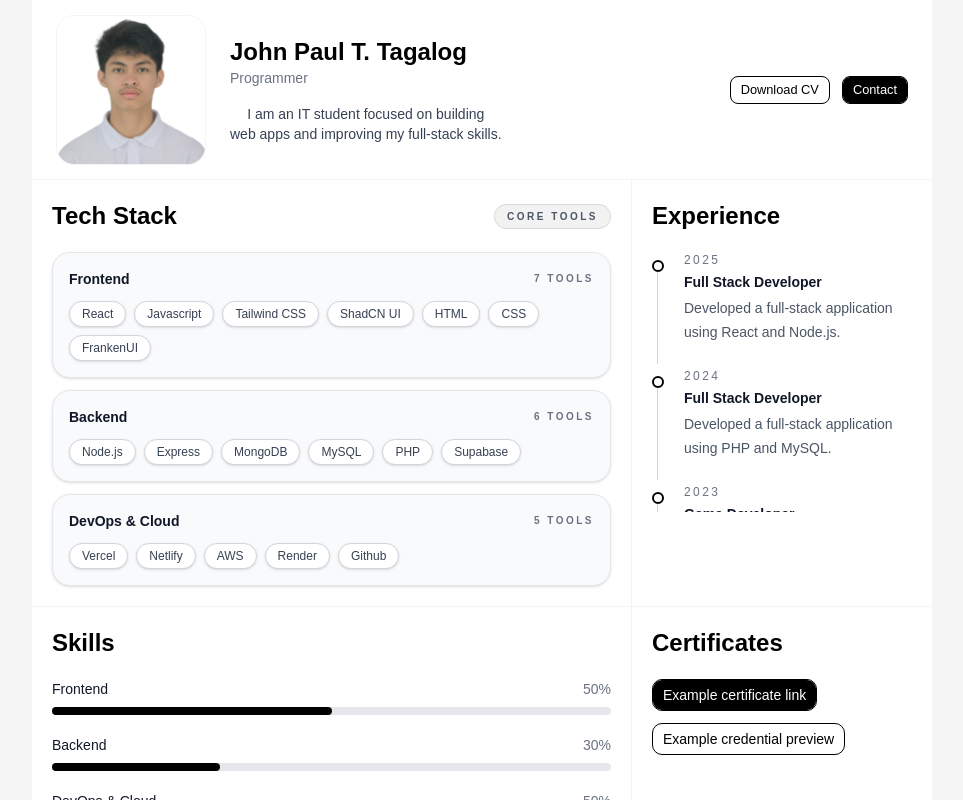
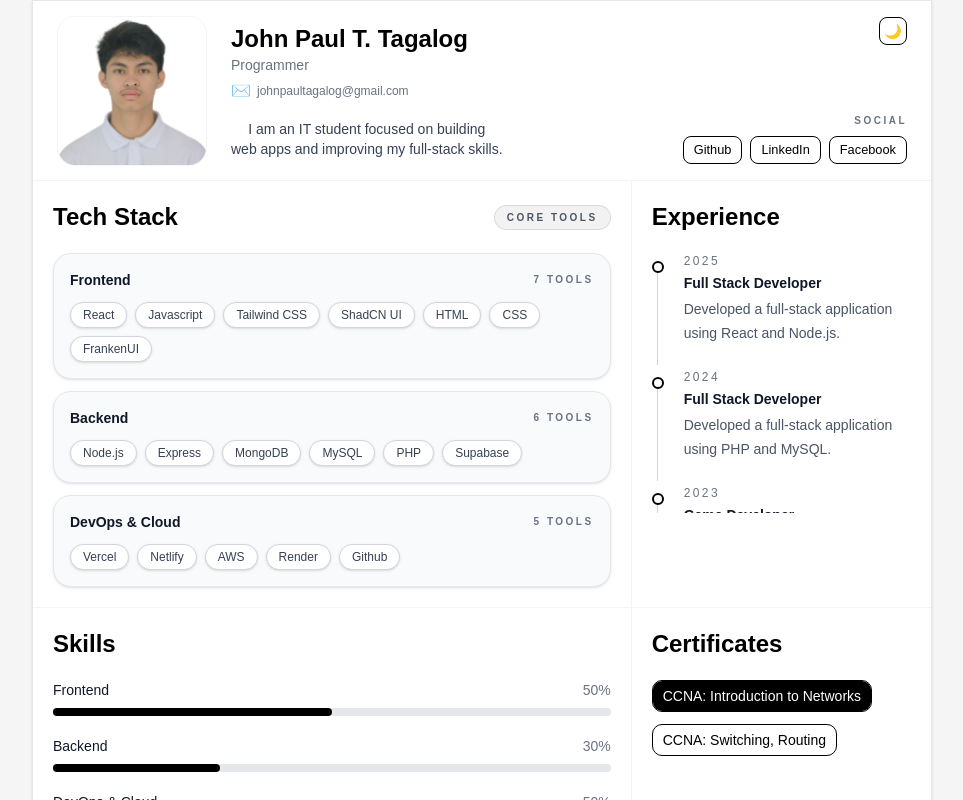
Before and after one commit to pauljohn495/My-Portfolio, a React (Vite) app in the folder frontend/: page / in a window 1280 px wide. Shown: the top 800 px of the page, without its empty margins (158-1121 px from the left). Built offline with nearby package versions, Linux system fonts and the light colour scheme; a web font is replaced by a local one.

Commit message:
Second Commit

```diff
--- a/frontend/src/data/portfolioData.json
+++ b/frontend/src/data/portfolioData.json
@@ -30,6 +30,11 @@
       "title": "Game Developer",
       "description": "Developed a simple 2D platformer game using Java."
     }
+  ],
+  "socialLinks": [
+    { "name": "Github", "url": "https://github.com/pauljohn495" },
+    { "name": "LinkedIn", "url": "https://www.linkedin.com/in/john-paul-tagalog-2168873a3" },
+    { "name": "Facebook", "url": "https://www.facebook.com/johnpaul.terigtagalog" }
   ],
   "personalProjects": [
     {
--- a/frontend/src/pages/home.jsx
+++ b/frontend/src/pages/home.jsx
@@ -1,14 +1,32 @@
-import React, { useState } from 'react'
+import React, { useEffect, useState } from 'react'
 import profile from '../assets/2x2.jpg'
 import { Button } from '../components/ui/button'
 import portfolioData from '../data/portfolioData.json'
+import ccna from '../assets/introduction.jpeg'
+import ccna2 from '../assets/routing.jpeg'
+
 
 const projectImages = import.meta.glob('../assets/*.{jpg,jpeg,png,webp}', { eager: true })
 
 const Home = () => {
-  const { techStack, skillLevels, experienceTimeline, personalProjects } = portfolioData
+  const { techStack, skillLevels, experienceTimeline, personalProjects, socialLinks } = portfolioData
   const [activeProject, setActiveProject] = useState(null)
   const [activeImageIndex, setActiveImageIndex] = useState(0)
+  const [activeCertificate, setActiveCertificate] = useState(null)
+  const [isDarkMode, setIsDarkMode] = useState(() => {
+    if (typeof window === 'undefined') return false
+
+    const savedTheme = window.localStorage.getItem('portfolio-theme')
+    if (savedTheme) return savedTheme === 'dark'
+
+    return window.matchMedia('(prefers-color-scheme: dark)').matches
+  })
+
+  useEffect(() => {
+    document.documentElement.classList.toggle('dark', isDarkMode)
+    document.documentElement.style.colorScheme = isDarkMode ? 'dark' : 'light'
+    window.localStorage.setItem('portfolio-theme', isDarkMode ? 'dark' : 'light')
+  }, [isDarkMode])
 
   const frontendTech = techStack.frontend
   const backendTech = techStack.backend
@@ -27,14 +45,46 @@ const Home = () => {
     setActiveImageIndex(0)
   }
 
+  const openCertificateModal = (certificate) => {
+    setActiveCertificate(certificate)
+  }
+
+  const closeCertificateModal = () => {
+    setActiveCertificate(null)
+  }
+
   const projectGallery = activeProject?.images?.length
     ? activeProject.images.map((imagePath) => getProjectImage(imagePath))
     : [getProjectImage(activeProject?.image)]
 
+  const normalizeUrl = (url) => {
+    if (!url) return '#'
+    return /^https?:\/\//i.test(url) ? url : `https://${url}`
+  }
+
+  const borderClass = isDarkMode ? 'border-gray-700' : 'border-gray-100'
+  const mutedTextClass = isDarkMode ? 'text-gray-400' : 'text-gray-500'
+  const bodyTextClass = isDarkMode ? 'text-gray-300' : 'text-gray-600'
+  const headingTextClass = isDarkMode ? 'text-gray-100' : 'text-gray-900'
+  const cardClass = isDarkMode ? 'border-gray-700 bg-[#222222]' : 'border-gray-200 bg-gray-50'
+  const panelClass = isDarkMode ? 'border-gray-700 bg-[#1f1f1f]' : 'border-gray-200 bg-white'
+  const pillClass = isDarkMode ? 'border-gray-600 bg-gray-800 text-gray-200' : 'border-gray-300 bg-white text-gray-700'
+  const softBadgeClass = isDarkMode ? 'border-gray-600 bg-gray-800/80 text-gray-300' : 'border-black/10 bg-black/5 text-gray-600'
+
   return (
-    <div className="bg-[#f5f5f5] font-sans text-black">
-      <div className="mx-auto w-[900px] bg-white">
-        <div className="flex h-[180px] items-center justify-between border-b border-gray-100 px-6">
+    <div className={`min-h-screen font-sans transition-colors duration-300 ${isDarkMode ? 'bg-[#121212] text-gray-100' : 'bg-[#f5f5f5] text-black'}`}>
+      <div className={`mx-auto w-[900px] border shadow-sm ${isDarkMode ? 'border-gray-700 bg-[#181818]' : 'border-gray-200 bg-white'}`}>
+        <div className={`relative flex h-[180px] items-center justify-between border-b px-6 ${isDarkMode ? 'border-gray-700 bg-[#181818]' : 'border-gray-100 bg-white'}`}>
+          <Button
+            type="button"
+            variant="outline"
+            size="icon-sm"
+            onClick={() => setIsDarkMode((current) => !current)}
+            className={`absolute right-6 top-4 ${isDarkMode ? 'border-white text-white hover:bg-white hover:text-black' : 'border-black bg-white text-black hover:bg-black hover:text-white'}`}
+            aria-label="Toggle dark mode"
+          >
+            {isDarkMode ? '☀️' : '🌙'}
+          </Button>
           <div className="flex items-center gap-6">
             <img
               src={profile}
@@ -43,31 +93,50 @@ const Home = () => {
             />
             <div className="flex flex-col justify-center">
               <h1 className="text-2xl font-bold">John Paul T. Tagalog</h1>
-              <p className="text-sm text-gray-500">Programmer</p>
-              <p className="mt-4 max-w-xl text-center text-sm text-gray-700">
+              <p className={`text-sm ${isDarkMode ? 'text-gray-400' : 'text-gray-500'}`}>Programmer</p>
+              <div className="mt-1 flex items-center gap-1.5">
+                <span className={`text-base ${isDarkMode ? 'text-gray-400' : 'text-gray-500'}`}>✉️</span>
+                <a
+                  href="mailto:johnpaultagalog@gmail.com"
+                  className={`text-xs transition-colors ${isDarkMode ? 'text-gray-400 hover:text-white' : 'text-gray-500 hover:text-black'}`}
+                >
+                  johnpaultagalog@gmail.com
+                </a>
+              </div>
+              <p className={`mt-4 max-w-xl text-center text-sm ${isDarkMode ? 'text-gray-300' : 'text-gray-700'}`}>
                 I am an IT student focused on building <br></br> web apps and improving my full-stack skills.
               </p>
             </div>
           </div>
-          <div className="flex gap-3">
-            <Button variant="outline" size="sm" className="border-black bg-white text-black hover:bg-black hover:text-white">
-              Download CV
-            </Button>
-            <Button variant="secondary" size="sm" className="border-black bg-black text-white hover:bg-white hover:text-black">
-              Contact
-            </Button>
+          <div className="absolute bottom-4 right-6 flex flex-col items-end gap-2">
+            <p className={`text-[10px] font-semibold uppercase tracking-[0.25em] ${isDarkMode ? 'text-gray-400' : 'text-gray-500'}`}>Social</p>
+            <div className="flex gap-2">
+              {socialLinks.map((social) => (
+                <Button
+                  key={social.name}
+                  asChild
+                  variant="outline"
+                  size="sm"
+                  className={`${isDarkMode ? 'border-white text-white hover:bg-white hover:text-black' : 'border-black bg-white text-black hover:bg-black hover:text-white'}`}
+                >
+                  <a href={normalizeUrl(social.url)} target="_blank" rel="noreferrer">
+                    {social.name}
+                  </a>
+                </Button>
+              ))}
+            </div>
           </div>
         </div>
 
-        <div className="grid grid-cols-[2fr_1fr] grid-rows-1 border-b border-gray-100">
-          <div className="border-r border-b border-gray-100 p-5">
+        <div className={`grid grid-cols-[2fr_1fr] grid-rows-1 border-b ${borderClass}`}>
+          <div className={`border-r border-b p-5 ${borderClass}`}>
             <div className="flex items-center justify-between">
               <h1 className="text-2xl font-bold">Tech Stack</h1>
-              <span className="rounded-full border border-black/10 bg-black/5 px-3 py-1 text-[10px] font-semibold uppercase tracking-[0.25em] text-gray-600">
+              <span className={`rounded-full border px-3 py-1 text-[10px] font-semibold uppercase tracking-[0.25em] ${softBadgeClass}`}>
                 Core tools
               </span>
             </div>
-            <div className="mt-5 grid gap-3 text-sm text-gray-600">
+            <div className={`mt-5 grid gap-3 text-sm ${bodyTextClass}`}>
               {[
                 { title: 'Frontend', items: frontendTech, accent: 'from-sky-500/15 to-cyan-500/10' },
                 { title: 'Backend', items: backendTech, accent: 'from-violet-500/15 to-fuchsia-500/10' },
@@ -75,11 +144,11 @@ const Home = () => {
               ].map((category) => (
                 <div
                   key={category.title}
-                  className="rounded-2xl border border-gray-200 bg-gray-50 p-4 shadow-sm"
+                  className={`rounded-2xl border p-4 shadow-sm ${cardClass}`}
                 >
                   <div className="flex items-center justify-between">
-                    <p className="font-semibold text-gray-900">{category.title}</p>
-                    <span className="text-[10px] font-semibold uppercase tracking-[0.25em] text-gray-500">
+                    <p className={`font-semibold ${headingTextClass}`}>{category.title}</p>
+                    <span className={`text-[10px] font-semibold uppercase tracking-[0.25em] ${mutedTextClass}`}>
                       {category.items.length} tools
                     </span>
                   </div>
@@ -87,7 +156,7 @@ const Home = () => {
                     {category.items.map((item) => (
                       <span
                         key={item}
-                        className="rounded-full border border-gray-300 bg-white px-3 py-1 text-xs font-medium text-gray-700 shadow-sm"
+                        className={`rounded-full border px-3 py-1 text-xs font-medium shadow-sm ${pillClass}`}
                       >
                         {item}
                       </span>
@@ -98,50 +167,59 @@ const Home = () => {
             </div>
           </div>
 
-          <div className="row-span-1 flex h-full flex-col border-b border-gray-100 p-5">
+          <div className={`row-span-1 flex h-full flex-col border-b p-5 ${borderClass}`}>
             <h1 className="text-2xl font-bold">Experience</h1>
-            <div className="mt-5 max-h-[260px] flex-1 min-h-0 space-y-6 overflow-y-auto pr-2 text-sm text-gray-700">
+            <div className={`mt-5 max-h-[260px] flex-1 min-h-0 space-y-6 overflow-y-auto pr-2 text-sm ${bodyTextClass}`}>
               {experienceTimeline.map((item, index) => (
                 <div key={item.date} className="relative pl-6">
                   {index < experienceTimeline.length - 1 && (
-                    <div className="absolute bottom-[-1.25rem] left-[5px] top-4 w-px bg-gray-300" />
+                    <div className={`absolute bottom-[-1.25rem] left-[5px] top-4 w-px ${isDarkMode ? 'bg-gray-600' : 'bg-gray-300'}`} />
                   )}
-                  <div className="absolute left-0 top-2 h-3 w-3 rounded-full border-2 border-black bg-white" />
+                  <div className={`absolute left-0 top-2 h-3 w-3 rounded-full border-2 ${isDarkMode ? 'border-gray-200 bg-[#1f1f1f]' : 'border-black bg-white'}`} />
                   <div className="ml-2">
-                    <p className="text-xs uppercase tracking-[0.2em] text-gray-500">{item.date}</p>
-                    <p className="mt-1 font-semibold text-gray-900">{item.title}</p>
-                    <p className="mt-1 leading-6 text-gray-600">{item.description}</p>
+                    <p className={`text-xs uppercase tracking-[0.2em] ${mutedTextClass}`}>{item.date}</p>
+                    <p className={`mt-1 font-semibold ${headingTextClass}`}>{item.title}</p>
+                    <p className={`mt-1 leading-6 ${bodyTextClass}`}>{item.description}</p>
                   </div>
                 </div>
               ))}
             </div>
           </div>
 
-          <div className="border-r border-gray-100 p-5">
+          <div className={`border-r p-5 ${borderClass}`}>
             <h1 className="text-2xl font-bold">Skills</h1>
-            <div className="mt-5 space-y-5 text-sm text-gray-700">
+            <div className={`mt-5 space-y-5 text-sm ${bodyTextClass}`}>
               {skillLevels.map((skill) => (
                 <div key={skill.title}>
                   <div className="flex items-center justify-between">
-                    <p className="font-medium text-gray-900">{skill.title}</p>
-                    <p className="text-sm text-gray-500">{skill.level}%</p>
+                    <p className={`font-medium ${headingTextClass}`}>{skill.title}</p>
+                    <p className={`text-sm ${mutedTextClass}`}>{skill.level}%</p>
                   </div>
-                  <div className="mt-2 h-2 rounded-full bg-gray-200">
-                    <div className="h-full rounded-full bg-black" style={{ width: `${skill.level}%` }} />
+                  <div className={`mt-2 h-2 rounded-full ${isDarkMode ? 'bg-gray-700' : 'bg-gray-200'}`}>
+                    <div className={`h-full rounded-full ${isDarkMode ? 'bg-white' : 'bg-black'}`} style={{ width: `${skill.level}%` }} />
                   </div>
                 </div>
               ))}
             </div>
           </div>
 
-          <div className="row-span-1 border-gray-100 p-5">
+          <div className={`row-span-1 p-5 ${borderClass}`}>
             <h1 className="text-2xl font-bold">Certificates</h1>
             <div className="mt-5 space-y-3">
-              <Button asChild className="border-black bg-black text-white hover:bg-white hover:text-black">
-                <a href="#" target="_blank" rel="noreferrer">Example certificate link</a>
+              <Button
+                type="button"
+                onClick={() => openCertificateModal({ title: 'CCNA: Introduction to Networks', image: ccna })}
+                className={`${isDarkMode ? 'border-white bg-white text-black hover:bg-black hover:text-white' : 'border-black bg-black text-white hover:bg-white hover:text-black'}`}
+              >
+                CCNA: Introduction to Networks
               </Button>
-              <Button variant="outline" asChild className="border-black bg-white text-black hover:bg-black hover:text-white">
-                <a href="#" target="_blank" rel="noreferrer">Example credential preview</a>
+              <Button
+                type="button"
+                variant="outline"
+                onClick={() => openCertificateModal({ title: 'CCNA: Switching, Routing', image: ccna2 })}
+                className={`${isDarkMode ? 'border-white bg-[#1f1f1f] text-white hover:bg-white hover:text-black' : 'border-black bg-white text-black hover:bg-black hover:text-white'}`}
+              >
+                CCNA: Switching, Routing
               </Button>
             </div>
           </div>
@@ -150,7 +228,7 @@ const Home = () => {
         <div className="px-5 pb-8">
           <div className="mt-5 flex items-center justify-between">
             <h1 className="text-2xl font-bold">Personal Projects</h1>
-            <p className="text-sm text-gray-500">Selected work</p>
+            <p className={`text-sm ${mutedTextClass}`}>Selected work</p>
           </div>
 
           <div className="mt-5 grid gap-4 md:grid-cols-2">
@@ -159,12 +237,12 @@ const Home = () => {
                 key={project.title}
                 type="button"
                 onClick={() => openProjectModal(project)}
-                className="rounded-2xl border border-gray-300 bg-gray-50 p-5 text-left transition duration-200 hover:-translate-y-1 hover:shadow-sm focus:outline-none focus:ring-2 focus:ring-black/20"
+                className={`rounded-2xl border p-5 text-left transition duration-200 hover:-translate-y-1 hover:shadow-sm focus:outline-none focus:ring-2 ${isDarkMode ? 'border-gray-700 bg-[#222222] focus:ring-gray-500' : 'border-gray-300 bg-gray-50 focus:ring-black/20'}`}
               >
                 <div className="flex items-start justify-between gap-3">
                   <div>
-                    <p className="text-[10px] uppercase tracking-[0.25em] text-gray-500">{project.type}</p>
-                    <h2 className="mt-2 text-lg font-semibold text-gray-900">{project.title}</h2>
+                    <p className={`text-[10px] uppercase tracking-[0.25em] ${mutedTextClass}`}>{project.type}</p>
+                    <h2 className={`mt-2 text-lg font-semibold ${headingTextClass}`}>{project.title}</h2>
                   </div>
                   <span className="rounded-full border border-black bg-black px-2.5 py-1 text-[10px] font-semibold uppercase tracking-[0.2em] text-white">
                     Featured
@@ -174,16 +252,16 @@ const Home = () => {
                 <img
                   src={getProjectImage(project.image)}
                   alt={project.title}
-                  className="mt-4 h-40 w-full rounded-xl border border-gray-200 object-cover"
+                  className={`mt-4 h-40 w-full rounded-xl border object-cover ${borderClass}`}
                 />
 
-                <p className="mt-3 text-sm leading-6 text-gray-600">{project.description}</p>
+                <p className={`mt-3 text-sm leading-6 ${bodyTextClass}`}>{project.description}</p>
 
                 <div className="mt-4 flex flex-wrap gap-2">
                   {project.stack.map((tech) => (
                     <span
                       key={tech}
-                      className="rounded-full border border-gray-200 bg-white px-2.5 py-1 text-[11px] font-medium text-gray-700"
+                      className={`rounded-full border px-2.5 py-1 text-[11px] font-medium ${pillClass}`}
                     >
                       {tech}
                     </span>
@@ -195,13 +273,39 @@ const Home = () => {
         </div>
       </div>
 
+      {activeCertificate && (
+        <div className="fixed inset-0 z-50 flex items-center justify-center bg-black/70 px-4 py-6">
+          <div className={`relative w-full max-w-3xl rounded-3xl border p-4 shadow-2xl sm:p-6 ${isDarkMode ? 'border-gray-700 bg-[#1f1f1f]' : 'border-gray-300 bg-white'}`}>
+            <button
+              type="button"
+              onClick={closeCertificateModal}
+              className={`absolute right-4 top-4 rounded-full border p-2 transition ${isDarkMode ? 'border-gray-600 bg-[#2a2a2a] text-gray-200 hover:bg-gray-700' : 'border-gray-200 bg-white text-gray-600 hover:bg-gray-100'}`}
+              aria-label="Close certificate modal"
+            >
+              ✕
+            </button>
+            <div className="space-y-4">
+              <div>
+                <p className={`text-[10px] font-semibold uppercase tracking-[0.25em] ${mutedTextClass}`}>Certificate</p>
+                <h2 className={`mt-2 text-2xl font-semibold ${headingTextClass}`}>{activeCertificate.title}</h2>
+              </div>
+              <img
+                src={activeCertificate.image}
+                alt={activeCertificate.title}
+                className="max-h-[70vh] w-full rounded-2xl object-contain"
+              />
+            </div>
+          </div>
+        </div>
+      )}
+
       {activeProject && (
         <div className="fixed inset-0 z-50 flex items-center justify-center bg-black/70 px-4 py-6">
-          <div className="relative w-full max-w-4xl rounded-3xl border border-gray-300 bg-white p-4 shadow-2xl sm:p-6">
+          <div className={`relative w-full max-w-4xl rounded-3xl border p-4 shadow-2xl sm:p-6 ${isDarkMode ? 'border-gray-700 bg-[#1f1f1f]' : 'border-gray-300 bg-white'}`}>
             <button
               type="button"
               onClick={closeProjectModal}
-              className="absolute right-4 top-4 rounded-full border border-gray-200 bg-white p-2 text-gray-600 transition hover:bg-gray-100"
+              className={`absolute right-4 top-4 rounded-full border p-2 transition ${isDarkMode ? 'border-gray-600 bg-[#2a2a2a] text-gray-200 hover:bg-gray-700' : 'border-gray-200 bg-white text-gray-600 hover:bg-gray-100'}`}
               aria-label="Close project modal"
             >
               ✕
@@ -209,7 +313,7 @@ const Home = () => {
 
             <div className="grid gap-6 lg:grid-cols-[1.2fr_0.8fr]">
               <div>
-                <div className="overflow-hidden rounded-2xl border border-gray-300 bg-gray-100">
+                <div className={`overflow-hidden rounded-2xl border ${isDarkMode ? 'border-gray-700 bg-[#2a2a2a]' : 'border-gray-300 bg-gray-100'}`}>
                   <img
                     src={projectGallery[activeImageIndex]}
                     alt={`${activeProject.title} preview ${activeImageIndex + 1}`}
@@ -224,7 +328,7 @@ const Home = () => {
                         key={`${activeProject.title}-${index}`}
                         type="button"
                         onClick={() => setActiveImageIndex(index)}
-                        className={`overflow-hidden rounded-xl border-2 ${activeImageIndex === index ? 'border-black' : 'border-gray-200'}`}
+                        className={`overflow-hidden rounded-xl border-2 ${activeImageIndex === index ? (isDarkMode ? 'border-white' : 'border-black') : (isDarkMode ? 'border-gray-700' : 'border-gray-200')}`}
                       >
                         <img src={image} alt={`Thumbnail ${index + 1}`} className="h-16 w-20 object-cover" />
                       </button>
@@ -235,15 +339,15 @@ const Home = () => {
 
               <div className="flex flex-col justify-between">
                 <div>
-                  <p className="text-[10px] uppercase tracking-[0.25em] text-gray-500">{activeProject.type}</p>
-                  <h2 className="mt-2 text-2xl font-semibold text-gray-900">{activeProject.title}</h2>
-                  <p className="mt-4 text-sm leading-7 text-gray-600">{activeProject.description}</p>
+                  <p className={`text-[10px] uppercase tracking-[0.25em] ${mutedTextClass}`}>{activeProject.type}</p>
+                  <h2 className={`mt-2 text-2xl font-semibold ${headingTextClass}`}>{activeProject.title}</h2>
+                  <p className={`mt-4 text-sm leading-7 ${bodyTextClass}`}>{activeProject.description}</p>
 
                   <div className="mt-5 flex flex-wrap gap-2">
                     {activeProject.stack.map((tech) => (
                       <span
                         key={tech}
-                        className="rounded-full border border-gray-300 bg-white px-3 py-1 text-[11px] font-medium text-gray-700"
+                        className={`rounded-full border px-3 py-1 text-[11px] font-medium ${pillClass}`}
                       >
                         {tech}
                       </span>
@@ -260,7 +364,7 @@ const Home = () => {
                           current === 0 ? projectGallery.length - 1 : current - 1
                         )
                       }
-                      className="rounded-full border border-gray-200 px-4 py-2 text-sm font-medium text-gray-700 transition hover:bg-gray-100"
+                      className={`rounded-full border px-4 py-2 text-sm font-medium transition ${isDarkMode ? 'border-gray-600 text-gray-200 hover:bg-gray-700' : 'border-gray-200 text-gray-700 hover:bg-gray-100'}`}
                     >
                       Previous
                     </button>
@@ -271,7 +375,7 @@ const Home = () => {
                           current === projectGallery.length - 1 ? 0 : current + 1
                         )
                       }
-                      className="rounded-full bg-black px-4 py-2 text-sm font-medium text-white transition hover:bg-gray-800"
+                      className={`rounded-full px-4 py-2 text-sm font-medium transition ${isDarkMode ? 'bg-white text-black hover:bg-gray-200' : 'bg-black text-white hover:bg-gray-800'}`}
                     >
                       Next
                     </button>
```
Also changed, not shown: frontend/src/assets/introduction.jpeg (added), frontend/src/assets/routing.jpeg (added).
